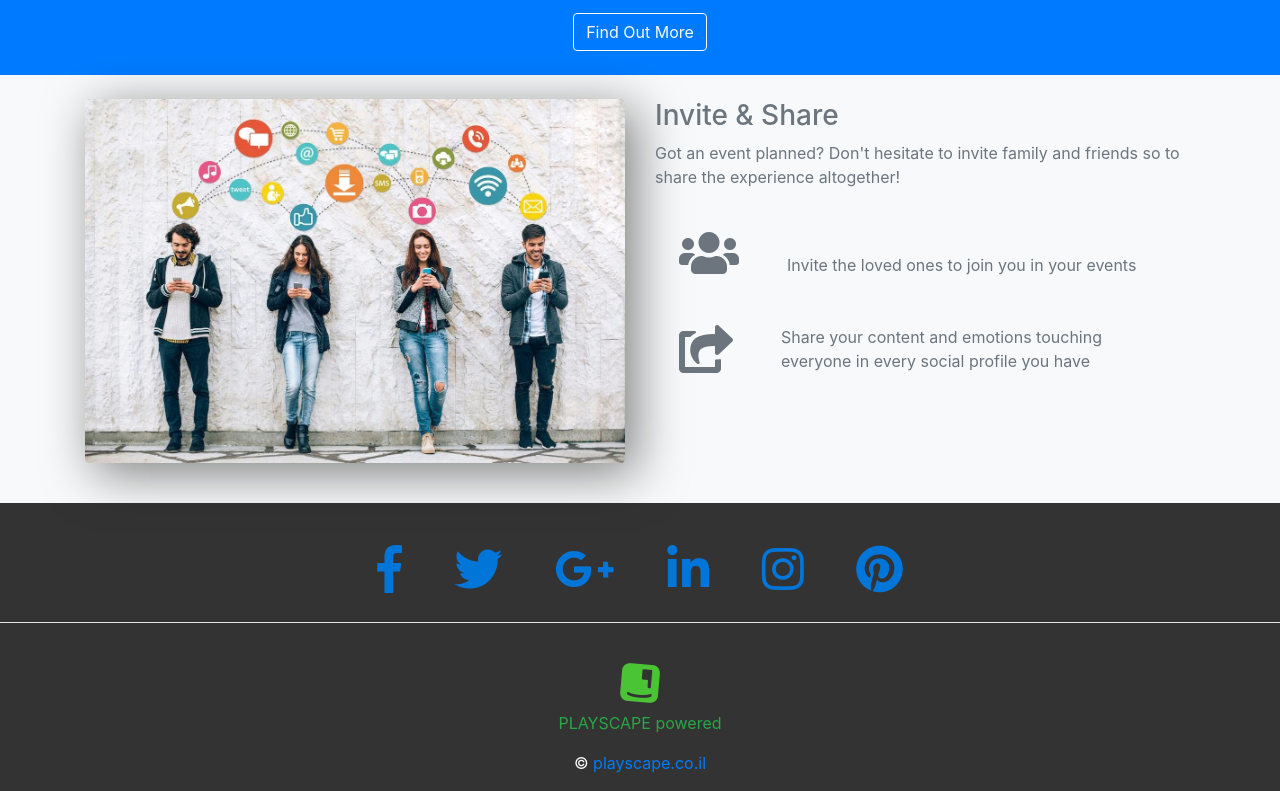
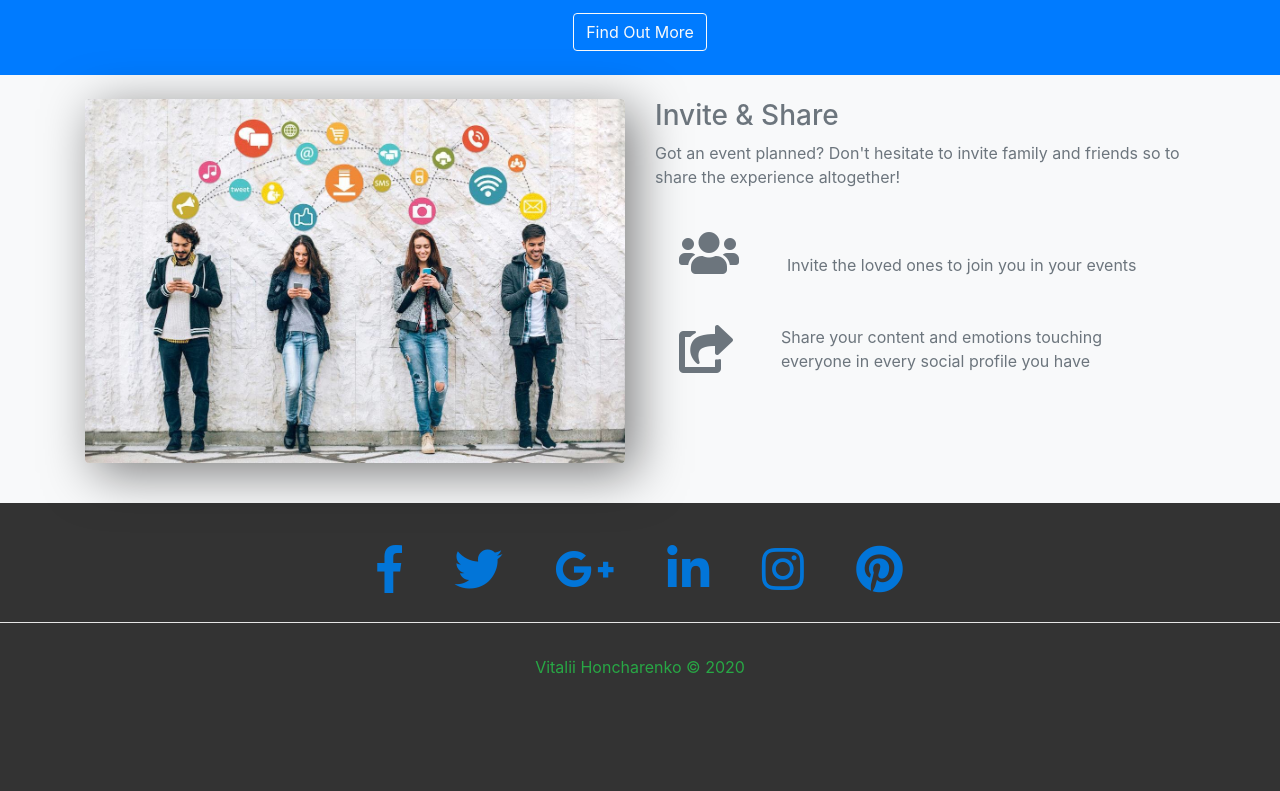
Before and after one commit to vitaliiwine/stick-in, a plain HTML site: page index.html in a window 1280 px wide. Shown: the part 2186-2977 px from the top of the page. After the commit the page ends 2897 px from the top, so only its background shows below. Drawn offline with nearby package versions, Linux system fonts and the light colour scheme.

Commit message:
footer info

```diff
--- a/index.html
+++ b/index.html
@@ -297,10 +297,7 @@
     <!-- FOOTER ELEMENTS -->
 
     <div class="footer-copyright text-center py-3">
-        <img class="mt-2 mb-2" src="favicon/playscape-logo.png" width="40" alt="playscape footer logo">
-        <p class="text-success">PLAYSCAPE powered</p>
-        &copy; <span id="year"></span>
-        <a href="https://playscape.co.il/"> playscape.co.il</a>
+        <p class="text-success">Vitalii Honcharenko &copy; 2020</p>
     </div>
 </footer>
 
```
